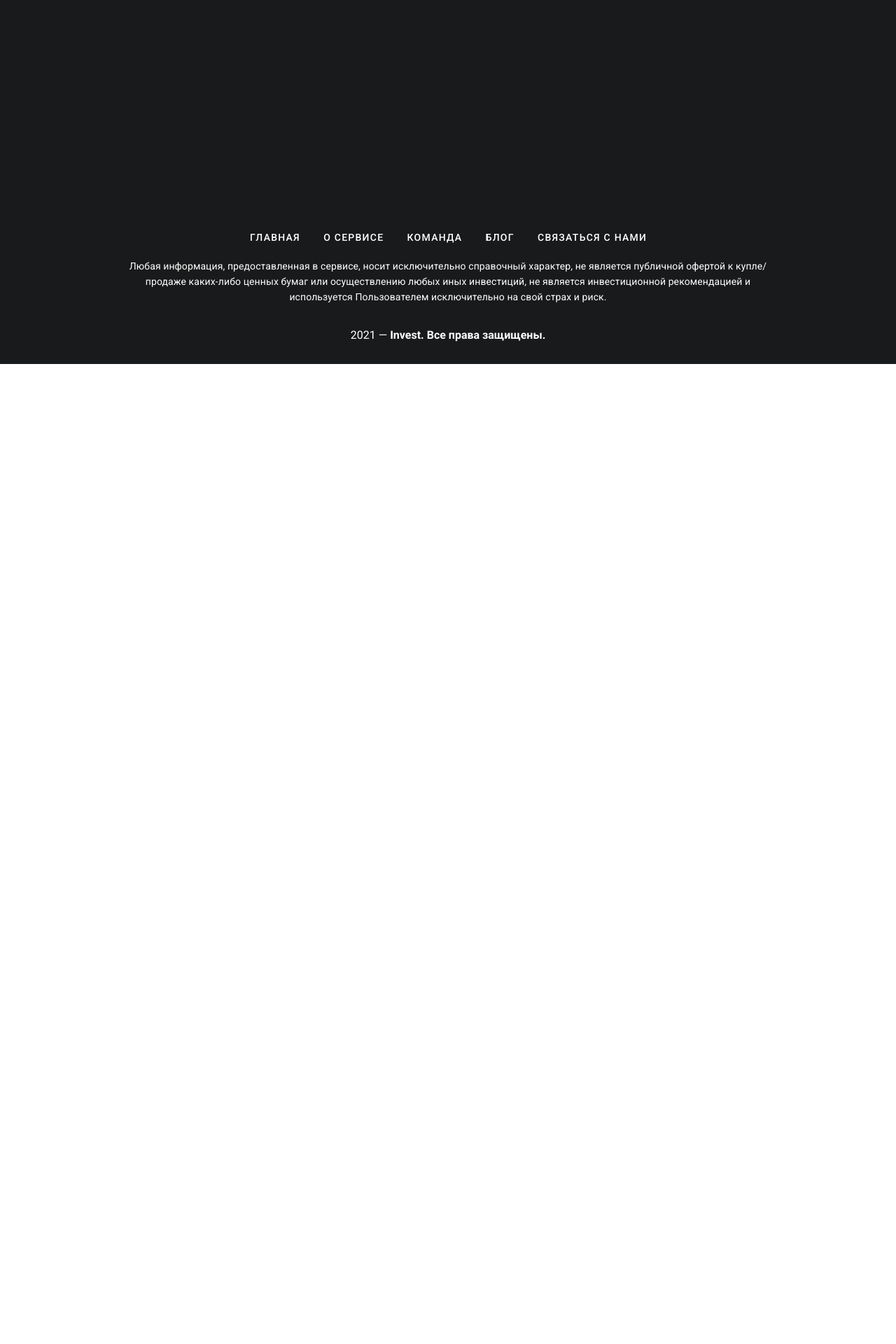
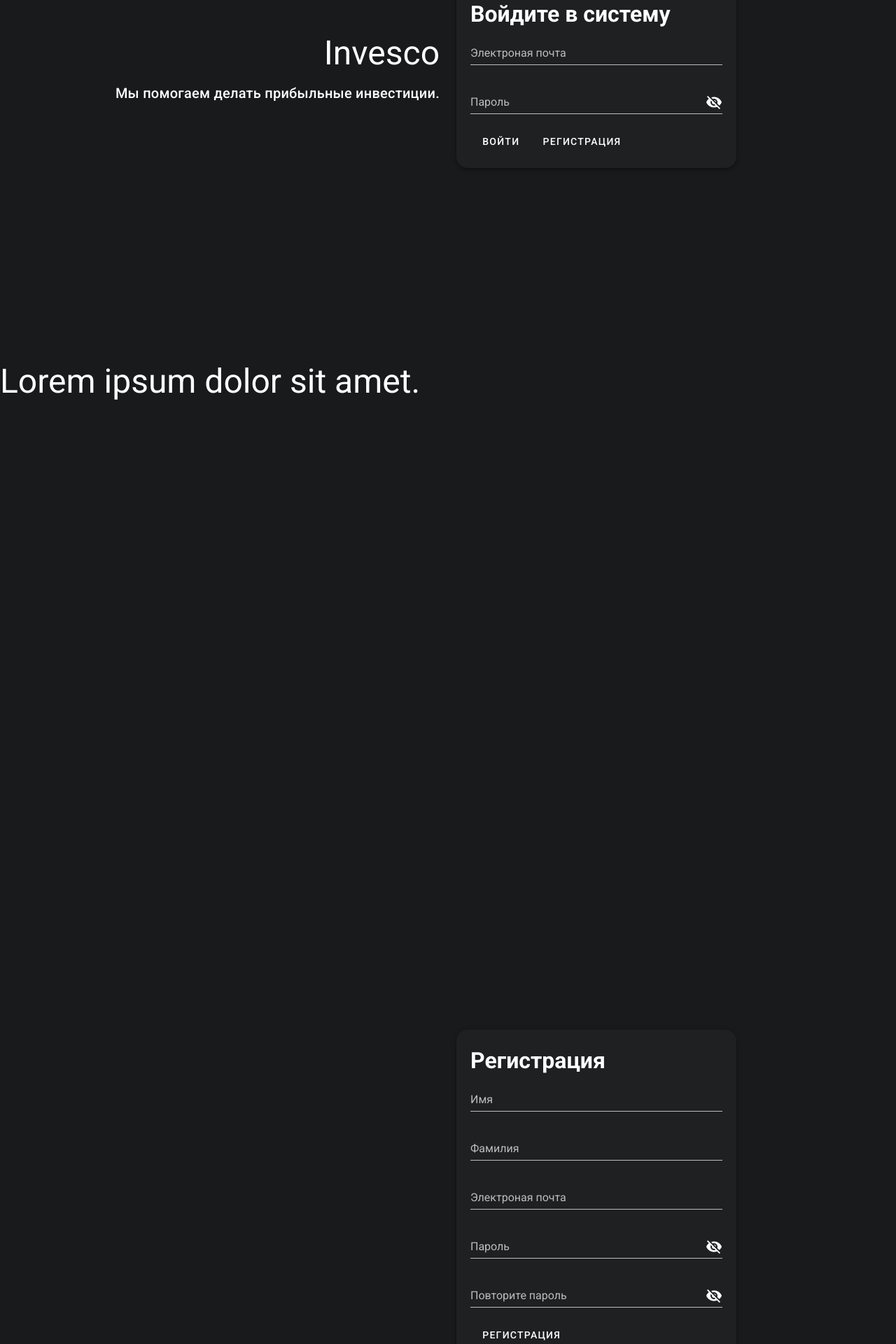
Before and after one commit to lego5621/invest08.02.2021, a Vue app: page /login in a window 1280 px wide. Shown: the part 280-2200 px from the top of the page at 70% size. Before the commit the page ends 800 px from the top, so only its background shows below. Built offline with nearby package versions, Linux system fonts and the light colour scheme; what vue-apexcharts would draw is missing.

Commit message:
Перед переходом на Node

```diff
--- a/package.json
+++ b/package.json
@@ -8,6 +8,7 @@
   },
   "dependencies": {
     "apexcharts": "^3.25.0",
+    "axios": "^0.21.1",
     "chart.js": "^2.9.4",
     "core-js": "^3.6.5",
     "vue": "^2.6.11",
--- a/src/App.vue
+++ b/src/App.vue
@@ -132,6 +132,16 @@ import Footer from '@/components/Footer'
             }
         }
     },
+    created: function () {
+      this.$http.interceptors.response.use(undefined, function (err) {
+        return new Promise(function (resolve, reject) {
+          if (err.status === 401 && err.config && !err.config.__isRetryRequest) {
+            this.$store.dispatch("logout")
+          }
+          throw err;
+        });
+      });
+    }
   }
 </script>
 
--- a/src/components/Analysis/ComponentsReporting/Chart.vue
+++ b/src/components/Analysis/ComponentsReporting/Chart.vue
@@ -9,7 +9,7 @@
     <v-icon size="50" class="mr-2"> mdi-arrow-top-right </v-icon>
     Покупать с целью 45$
   </p>
-  <p>Согластно консенсус прогнозу от 8 аналитиков, ближайшие 12 месяцев ожидается <span class="goodAnalysis"> рост цены</span>  акции на 23%.</p>
+  <p>Согластно консенсус прогнозу от <span class="goodAnalysis">8 аналитиков</span>, ближайшие 12 месяцев ожидается <span class="goodAnalysis"> рост цены</span>  акции на 23%.</p>
     <!-- <p class="text-h5 ">Цена: {{ StockHistorical[0].data[StockHistorical[0].data.length - 1] }}</p> -->
       <div id="chart">
         <apexchart type="area" height="350" :options="chartOptions" :series="StockHistorical"></apexchart>
--- a/src/components/SinglePage/Login.vue
+++ b/src/components/SinglePage/Login.vue
@@ -1,20 +1,191 @@
 <template>
-  <v-container>
-    ghbdtn
-  </v-container>
+<div>
+    <v-row
+      class="hig100"
+    >
+      <v-col
+        cols="12"
+        md="6"
+        class="d-flex align-content-center flex-wrap"
+      >
+        <div class="title">
+          <p class="text-right text-h3">
+            Invesco
+          </p>
+          <p class="text-right">
+            Мы помогаем делать прибыльные инвестиции.
+          </p>
+        </div>
+      </v-col>
+      <v-col
+        cols="12"
+        md="6"
+        class="bacMain d-flex align-content-center flex-wrap"
+      >
+        <v-sheet
+          color="specialColor"
+          elevation="3"
+          class="formLogin rounded-xl  "
+        >
+          <form class="login" @submit.prevent="login">
+            <h1>Войдите в систему</h1>
+            <v-text-field
+              v-model="email"
+              label="Электроная почта"
+              required
+            ></v-text-field>
+            <v-text-field
+              v-model="password"
+              label="Пароль"
+              required
+              :type="show1 ? 'text' : 'password'"
+              :append-icon="show1 ? 'mdi-eye' : 'mdi-eye-off'"
+              @click:append="show1 = !show1"
+            ></v-text-field>
+            <v-btn
+              elevation="0"
+              type="submit"
+              color="specialColor"
+            >
+              Войти
+            </v-btn>
+            <v-btn
+              elevation="0"
+              color="specialColor"
+              href="#reg"
+            >
+              Регистрация
+            </v-btn>
+          </form>
+        </v-sheet>
+      </v-col>
+    </v-row>
+    <v-row class="hig100">
+      <v-col>
+        <p class="text-h3">
+          Lorem ipsum dolor sit amet.
+        </p>
+      </v-col>
+    </v-row>
+     <v-row
+      class="hig100"
+      id="reg"
+    >
+      <v-col
+        cols="12"
+        md="6"
+        class="d-flex align-content-center flex-wrap"
+      >
+
+      </v-col>
+      <v-col
+        cols="12"
+        md="6"
+        class="bacMain d-flex align-content-center flex-wrap"
+
+      >
+        <v-sheet
+          color="specialColor"
+          elevation="3"
+          class="formLogin rounded-xl  "
+        >
+          <form @submit.prevent="register">
+            <h1>Регистрация</h1>
+            <v-text-field
+              v-model="firstname"
+              label="Имя"
+              required
+            ></v-text-field>
+            <v-text-field
+              v-model="lastname"
+              label="Фамилия"
+              required
+            ></v-text-field>
+            <v-text-field
+              v-model="regemail"
+              label="Электроная почта"
+              required
+            ></v-text-field>
+            <v-text-field
+              v-model="password1"
+              label="Пароль"
+              required
+              :type="show1 ? 'text' : 'password'"
+              :append-icon="show1 ? 'mdi-eye' : 'mdi-eye-off'"
+              @click:append="show1 = !show1"
+            ></v-text-field>
+            <v-text-field
+              v-model="password2"
+              label="Повторите пароль"
+              required
+              :type="show1 ? 'text' : 'password'"
+              :append-icon="show1 ? 'mdi-eye' : 'mdi-eye-off'"
+              @click:append="show1 = !show1"
+            ></v-text-field>
+            <v-btn
+              type="submit"
+              elevation="0"
+              color="specialColor"
+            >
+              Регистрация
+            </v-btn>
+          </form>
+        </v-sheet>
+      </v-col>
+    </v-row>
+  </div>
 </template>
+<script>
+  export default {
+    data(){
+      return {
+        show1: false,
+        email : "",
+        password : "",
 
-<script>
-
-  export default {
-
-    name: 'Analysis',
-    data: () => ({
-
-    }),
+        firstname : "",
+        lastname : "",
+        regemail : "",
+        password1: "",
+        password2: "",
+      }
+    },
+    methods: {
+      login: function () {
+        let email = this.email
+        let password = this.password
+        this.$store.dispatch('login', { email, password })
+       .then(() => this.$router.push('/'))
+       .catch(err => console.log(err))
+      },
+      register: function () {
+        let data = {
+          username: this.firstname,
+          // lastname: this.lastname,
+          email: this.regemail,
+          password1: this.password1,
+          password2: this.password2,
+        }
+        this.$store.dispatch('register', data)
+       .then(() => this.$router.push('/'))
+       .catch(err => console.log(err))
+      }
+    }
   }
 </script>
 
 <style lang="css" scoped>
-
+  .formLogin{
+    width: 400px;
+    padding: 20px;
+  }
+  .hig94{
+    min-height: 94vh;
+  }
+  .hig100{
+    min-height: 100vh;
+  }
+  .title{
+    width: 100%;
+  }
 </style>
--- a/src/components/SinglePage/Settings.vue
+++ b/src/components/SinglePage/Settings.vue
@@ -36,7 +36,6 @@
                             <v-text-field
                                 v-model="firstname"
                                 :rules="nameRules"
-                                :counter="10"
                                 label="Имя"
                                 required
                             ></v-text-field>
@@ -48,7 +47,6 @@
                             <v-text-field
                                 v-model="lastname"
                                 :rules="nameRules"
-                                :counter="10"
                                 label="Фамилия"
                                 required
                             ></v-text-field>
@@ -104,12 +102,12 @@
       firstname: '',
       lastname: '',
       nameRules: [
-        v => !!v || 'Name is required',
-        v => v.length <= 10 || 'Name must be less than 10 characters',
+        v => !!v || 'Имя не корректно',
+        v => v.length <= 20 || 'Имя должно быть менее 20 символов',
       ],
       email: '',
       emailRules: [
-        v => !!v || 'E-mail is required',
+        v => !!v || 'Почта не корректна',
         v => /.+@.+/.test(v) || 'E-mail must be valid',
       ],
     }),
--- a/src/main.js
+++ b/src/main.js
@@ -4,6 +4,14 @@ import router from './router'
 import vuetify from './plugins/vuetify'
 import store from './store'
 import VueApexCharts from 'vue-apexcharts'
+
+import Axios from 'axios'
+
+Vue.prototype.$http = Axios;
+const token = localStorage.getItem('token')
+if (token) {
+  Vue.prototype.$http.defaults.headers.common['Authorization'] = token
+}
 
 Vue.use(VueApexCharts)
 
--- a/src/store/index.js
+++ b/src/store/index.js
@@ -2,6 +2,7 @@ import Vue from 'vue'
 import Vuex from 'vuex'
 import article from './modules/article/index'
 import reporting from './modules/reporting/index'
+import auth from './modules/auth/index'
 
 Vue.use(Vuex)
 
@@ -9,5 +10,6 @@ export default new Vuex.Store({
   modules: {
     article,
     reporting,
+    auth,
   }
 })
--- /dev/null
+++ b/src/store/modules/auth/index.js
@@ -0,0 +1,78 @@
+import axios from 'axios'
+export default {
+    actions: {
+        login({commit}, user){
+            return new Promise((resolve, reject) => {
+              commit('auth_request')
+              axios({url: 'http://127.0.0.1:8000/rest-auth/login/', data: user, method: 'POST' })
+              .then(resp => {
+                const token = resp.data.key
+                const user = resp.data.user
+                localStorage.setItem('token', token)
+                axios.defaults.headers.common['Authorization'] = token
+                commit('auth_success', token, user)
+                resolve(resp)
+              })
+              .catch(err => {
+                commit('auth_error')
+                localStorage.removeItem('token')
+                reject(err)
+              })
+            })
+        },
+        register({commit}, user){
+            return new Promise((resolve, reject) => {
+              commit('auth_request')
+              axios({url: 'http://127.0.0.1:8000/rest-auth/registration/', data: user, method: 'POST' })
+              .then(resp => {
+                const token = resp.data.key
+                const user = resp.data.user
+                localStorage.setItem('token', token)
+                axios.defaults.headers.common['Authorization'] = token
+                commit('auth_success', token, user)
+                resolve(resp)
+              })
+              .catch(err => {
+                commit('auth_error', err)
+                localStorage.removeItem('token')
+                reject(err)
+              })
+            })
+        },
+        logout({commit}){
+            return new Promise((resolve, reject) => {
+              commit('logout')
+              localStorage.removeItem('token')
+              delete axios.defaults.headers.common['Authorization']
+              resolve()
+            })
+        },
+
+    },
+    mutations: {
+      auth_request(state){
+          state.status = 'loading'
+      },
+      auth_success(state, token, user){
+          state.status = 'success'
+          state.token = token
+          state.user = user
+      },
+      auth_error(state){
+          state.status = 'error'
+      },
+      logout(state){
+          state.status = ''
+          state.token = ''
+      },
+    },
+    state: {
+      status: '',
+      token: localStorage.getItem('token') || '',
+      user : {}
+    },
+    getters: {
+      isLoggedIn: state => !!state.token,
+      authStatus: state => state.status,
+    }
+  }
```
Also changed, not shown: src/components/Avatar.vue (+15 -5 lines), src/router/index.js (+63 -6 lines), 1 other file (tests, documents, lock files or other folders).
